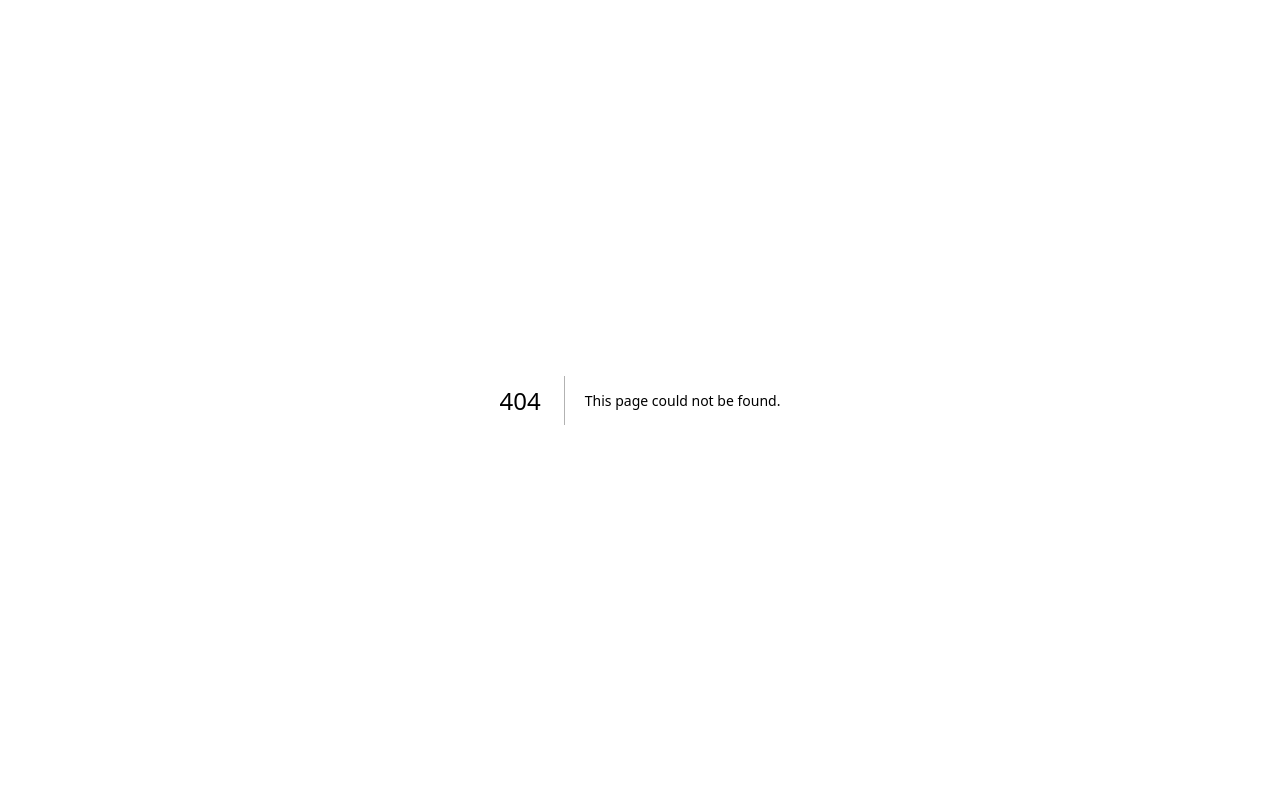
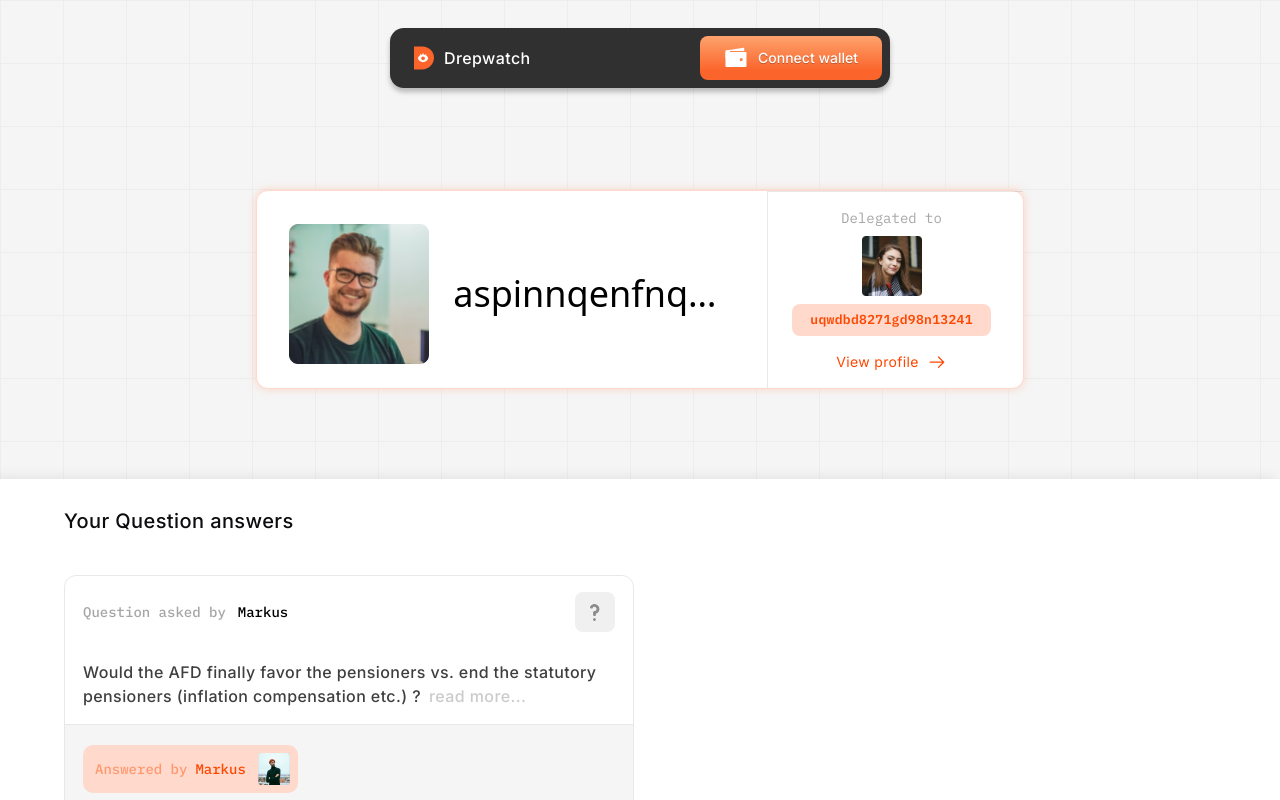
Before and after one commit to nftmakerio/drep-watch-server, a Next.js app in the folder client/: page /my-questions in a window 1280 px wide. Before the commit this address had no page. Shown: the top 800 px of the page. Built offline with nearby package versions, Linux system fonts and the light colour scheme.

Commit message:
added my profile page

```diff
--- /dev/null
+++ b/client/src/components/my-profile.tsx
@@ -0,0 +1,74 @@
+import Image from "next/image";
+import QueAnsCard from "./cards/que-ans";
+import { BsChatQuoteFill } from "react-icons/bs";
+import { GoArrowRight } from "react-icons/go";
+
+const MyProfile: React.FC = (): React.ReactNode => {
+    return (
+        <section className="pt-[120px] md:pt-[190px] pb-20 w-full flex flex-col gap-[40px] md:gap-[90px]">
+            <div className="relative flex justify-center items-center">
+                <div className="w-[90%] md:w-auto flex gap-6 items-center bg-white rounded-xl border border-primary-light shadow-color flex-col md:flex-row ">
+                    <div className="flex flex-col md:flex-row divide-y md:divide-x divide-brd-clr ">
+                        <div className="flex flex-col md:flex-row gap-3 md:gap-6 items-center p-8 pb-6 md:pr-6 ">
+                            <Image
+                                src={"/assets/profile/user.png"}
+                                width={1000}
+                                height={1000}
+                                className="w-[140px] aspect-square object-cover"
+                                alt="img"
+                            />
+                            <div className="max-w-[290px] truncate text-[28px] md:text-[36px] text-black ">
+                                aspinnqenfnqwiaklasdkjf
+                            </div>
+                        </div>
+
+                        <div className="p-8 pt-6 md:py-4 md:pl-6 flex flex-col gap-2 items-center justify-center ">
+                            <div className="font-ibm-mono text-xs md:text-sm text-tertiary">
+                                Delegated to
+                            </div>
+                            <Image
+                                src={"/assets/profile/img.png"}
+                                width={1000}
+                                height={1000}
+                                className="w-[60px] aspect-square object-cover"
+                                alt="img"
+                            />
+
+                            <div className="rounded-lg bg-primary-light px-[18px] py-2 font-semibold text-primary font-ibm-mono text-xs md:text-[13px] tracking-wide">
+                                uqwdbd8271gd98n13241
+                            </div>
+
+                            <button className="flex gap-2 items-center font-inter text-sm tracking-wide text-primary mt-2">
+                                <div>
+                                    View profile
+                                </div>
+
+                                <GoArrowRight className="text-lg md:text-xl" />
+                            </button>
+                        </div>
+                    </div>
+                </div>
+            </div>
+
+            <div className="w-full  bg-white px-[5%] py-7 pb-12 flex justify-center items-center shadow-[-5px_0px_13px_0px_#0000001A]">
+                <div className="max-w-[1600px] flex flex-col gap-6 md:gap-10 w-full">
+                    <div className="w-full flex justify-between items-start md:items-center text-secondary-dark font-inter font-medium tracking-wide flex-col md:flex-row gap-2 ">
+                        <div className="text-base md:text-xl">
+                            Your Question answers
+                        </div>
+                    </div>
+
+                    <div className="grid grid-cols-1 md:grid-cols-2 gap-3">
+                        {
+                            Array(1).fill(0).map((_, i) => (
+                                <QueAnsCard key={i} />
+                            ))
+                        }
+                    </div>
+                </div>
+            </div>
+        </section>
+    );
+};
+
+export default MyProfile;
--- a/client/src/components/user.tsx
+++ b/client/src/components/user.tsx
@@ -39,9 +39,9 @@ const User: React.FC<UserProps> = ({ user }: UserProps): React.ReactNode => {
                     className="w-[140px] rounded-lg"
                     alt={user.username}
                 />
-                <span className="rounded-lg bg-primary-light px-[18px] py-2 font-semibold text-primary -translate-y-2 font-ibm-mono text-xs md:text-[13px] tracking-wide">
+                <div className="rounded-lg bg-primary-light px-[18px] py-2 font-semibold text-primary -translate-y-2 font-ibm-mono text-xs md:text-[13px] tracking-wide">
                     {user.walletId}
-                </span>
+                </div>
             </div>
             <h2 className="text-4xl font-semibold leading-[1] text-center">{user.username}</h2>
 
--- /dev/null
+++ b/client/src/pages/my-questions/index.tsx
@@ -0,0 +1,20 @@
+import Head from "next/head";
+import MyProfile from "~/components/my-profile";
+
+import Layout from "~/layout";
+
+export default function Index() {
+    return (
+        <>
+            <Head>
+                <title>Create T3 App</title>
+                <meta name="description" content="Generated by create-t3-app" />
+                <link rel="icon" href="/favicon.ico" />
+            </Head>
+
+            <Layout>
+                <MyProfile />
+            </Layout>
+        </>
+    );
+}
```
Also changed, not shown: client/public/assets/profile/user.png (added).
